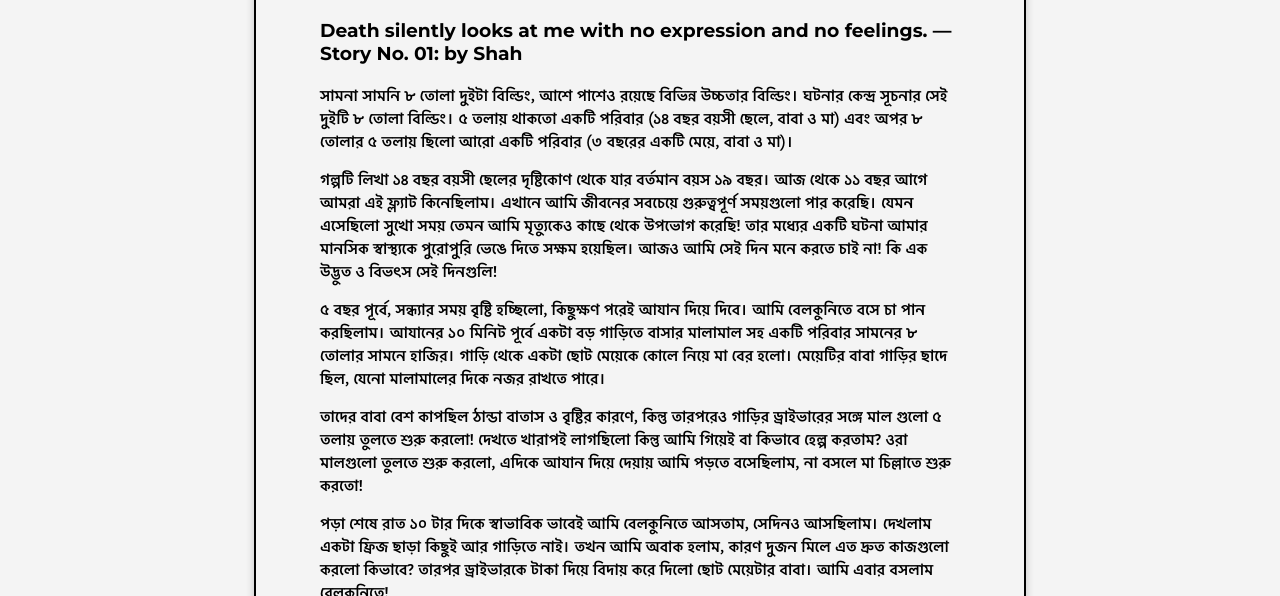
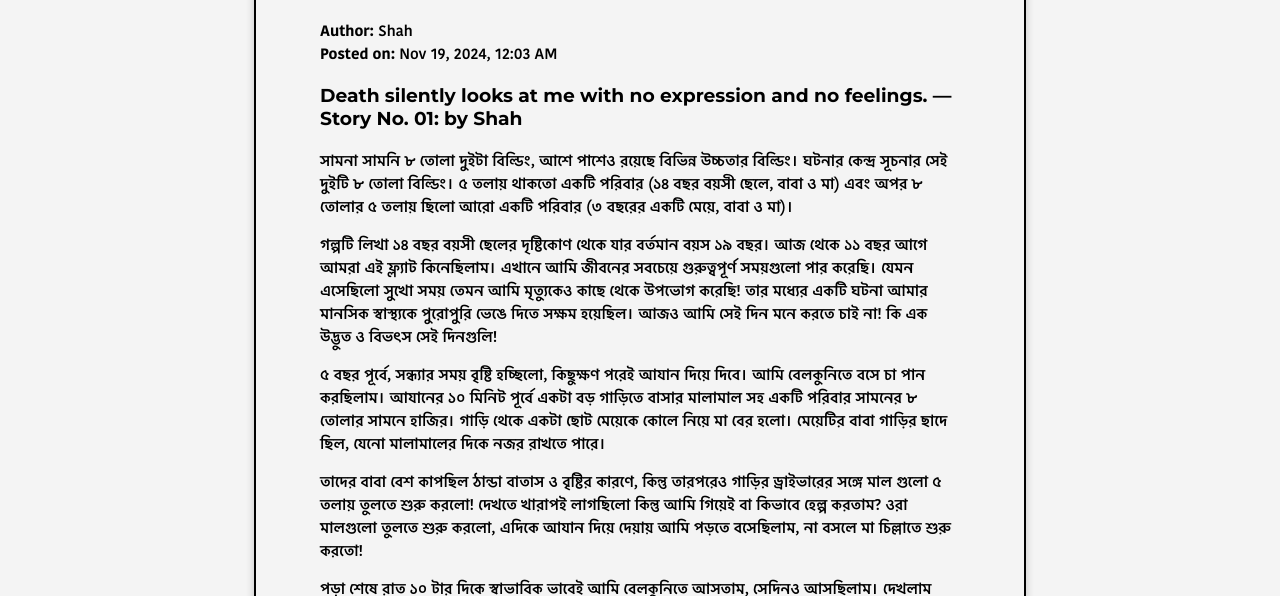
Before and after one commit to prruske/prruske, a plain HTML site: page writings/এক্সপ্লোরিং হিউম্যান পেইন.html in a window 1280 px wide. Shown: the part 504-1100 px from the top of the page. Drawn offline with Linux system fonts and the light colour scheme.

Commit message:
Update এক্সপ্লোরিং হিউম্যান পেইন.html

```diff
--- a/writings/এক্সপ্লোরিং হিউম্যান পেইন.html
+++ b/writings/এক্সপ্লোরিং হিউম্যান পেইন.html
@@ -25,6 +25,12 @@
     </header>
     <section class="blog-section">
       <h1>এক্সপ্লোরিং হিউম্যান পেইন</h1>
+      <p>
+        <strong>Author:</strong> <span id="author-name">Shah</span> <br />
+        <strong>Posted on:</strong>
+        <span id="post-time">Nov 19, 2024, 12:03 AM</span>
+      </p>
+
       <h3>
         Death silently looks at me with no expression and no feelings. — Story
         No. 01: by Shah
```
